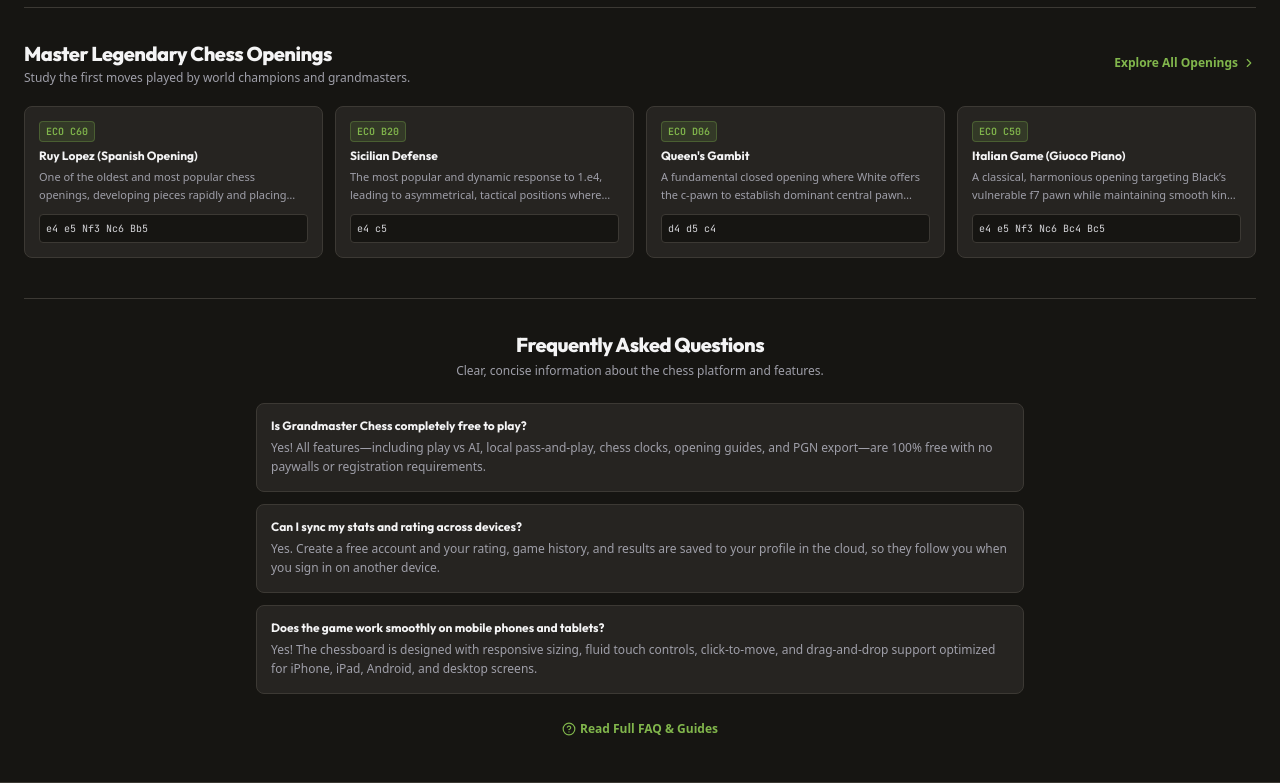
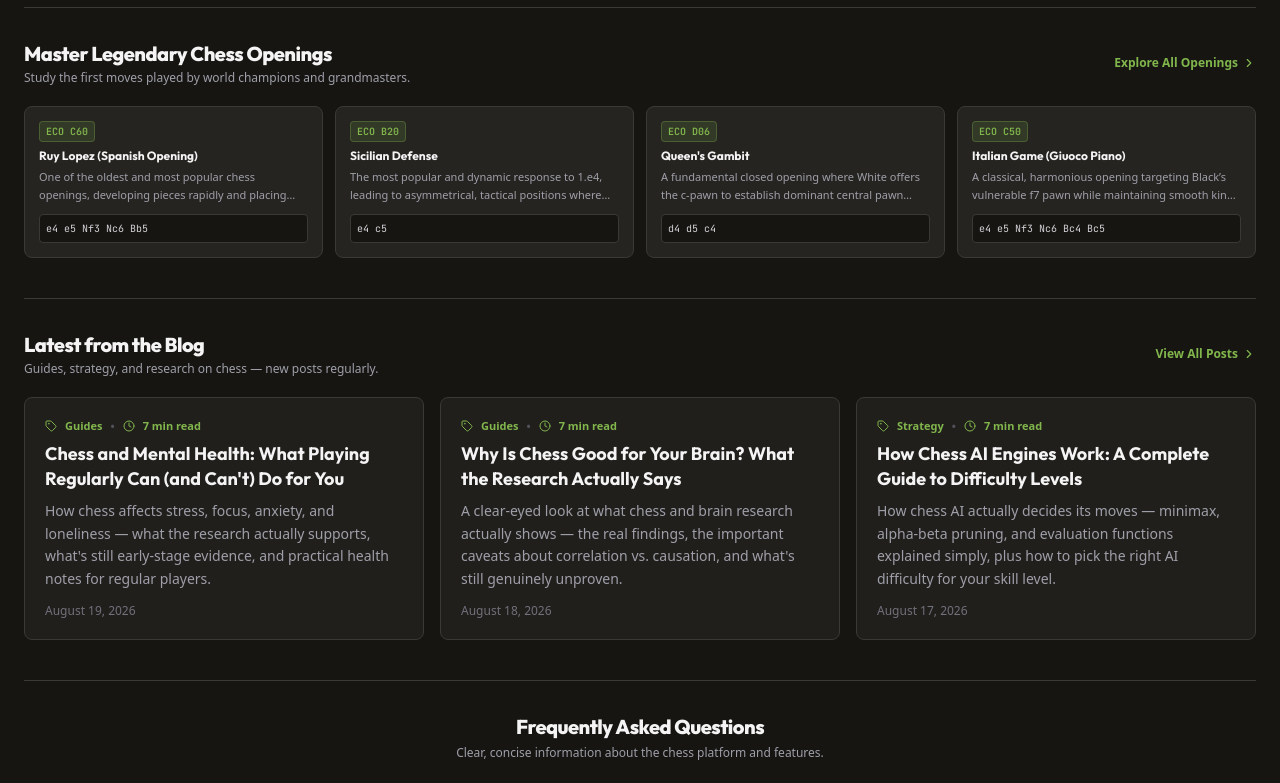
Before and after one commit to abhi15724/Grandmaster-chess, a Next.js app: page / in a window 1280 px wide. Shown: the part 919-1702 px from the top of the page. Built offline with nearby package versions, Linux system fonts and the light colour scheme.

Commit message:
Add files via upload

```diff
--- a/components/pages/HomePage.tsx
+++ b/components/pages/HomePage.tsx
@@ -7,12 +7,15 @@ import { Bot, Monitor, ShieldCheck, Zap, Sparkles, BookOpen, ChevronRight, HelpC
 import { ChessBoard } from '@/components/ChessBoard';
 import { DEFAULT_BOARD_THEME } from '@/lib/chess/themes';
 import { FAMOUS_OPENINGS } from '@/lib/chess/openings';
+import { BlogPostCard } from '@/components/blog/BlogPostCard';
+import type { BlogPost } from '@/lib/blog';
 
 interface HomePageProps {
   navigate?: (path: string) => void;
+  latestPosts?: BlogPost[];
 }
 
-export const HomePage: React.FC<HomePageProps> = ({}) => {
+export const HomePage: React.FC<HomePageProps> = ({ latestPosts = [] }) => {
   const router = useRouter();
   const navigate = (path: string) => router.push(path);
 
@@ -209,6 +212,35 @@ export const HomePage: React.FC<HomePageProps> = ({}) => {
         </div>
       </section>
 
+      {/* 3.5 LATEST FROM THE BLOG */}
+      {latestPosts.length > 0 && (
+        <section className="border-t border-[#3c3934] pt-8">
+          <div className="flex flex-col sm:flex-row sm:items-center justify-between gap-3 mb-5">
+            <div>
+              <h2 className="text-xl font-extrabold text-zinc-100 tracking-tight mb-0.5">
+                Latest from the Blog
+              </h2>
+              <p className="text-xs text-zinc-400">
+                Guides, strategy, and research on chess — new posts regularly.
+              </p>
+            </div>
+            <button
+              onClick={() => navigate('/blog')}
+              className="flex items-center gap-1 text-xs font-bold text-[#81b64c] hover:underline self-start sm:self-center"
+            >
+              <span>View All Posts</span>
+              <ChevronRight className="h-3.5 w-3.5" />
+            </button>
+          </div>
+
+          <div className="grid grid-cols-1 sm:grid-cols-3 gap-4">
+            {latestPosts.slice(0, 3).map((post) => (
+              <BlogPostCard key={post.slug} post={post} />
+            ))}
+          </div>
+        </section>
+      )}
+
       {/* 4. FREQUENTLY ASKED QUESTIONS SUMMARY */}
       <section className="border-t border-[#3c3934] pt-8 pb-4">
         <div className="max-w-3xl mx-auto">
```
